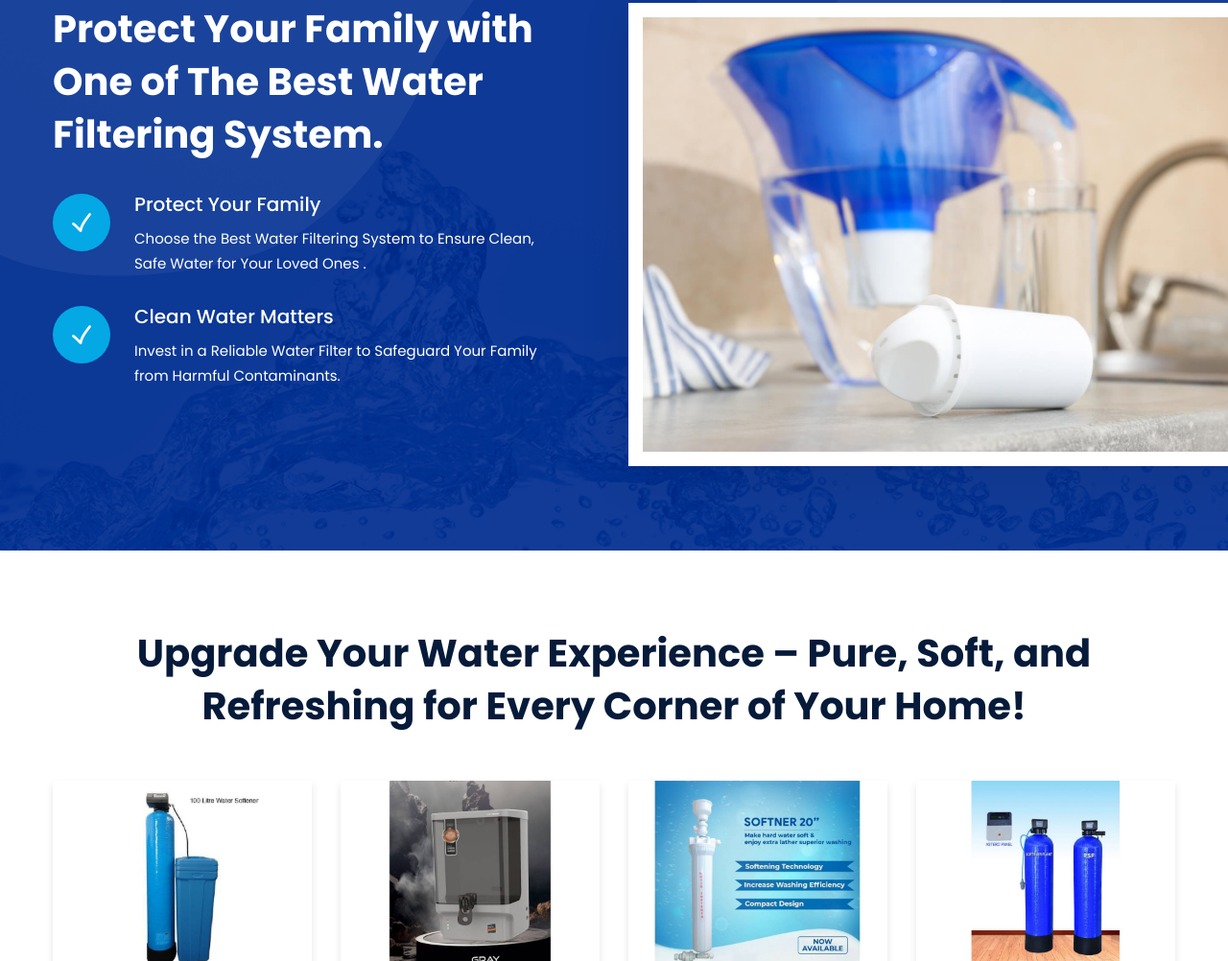
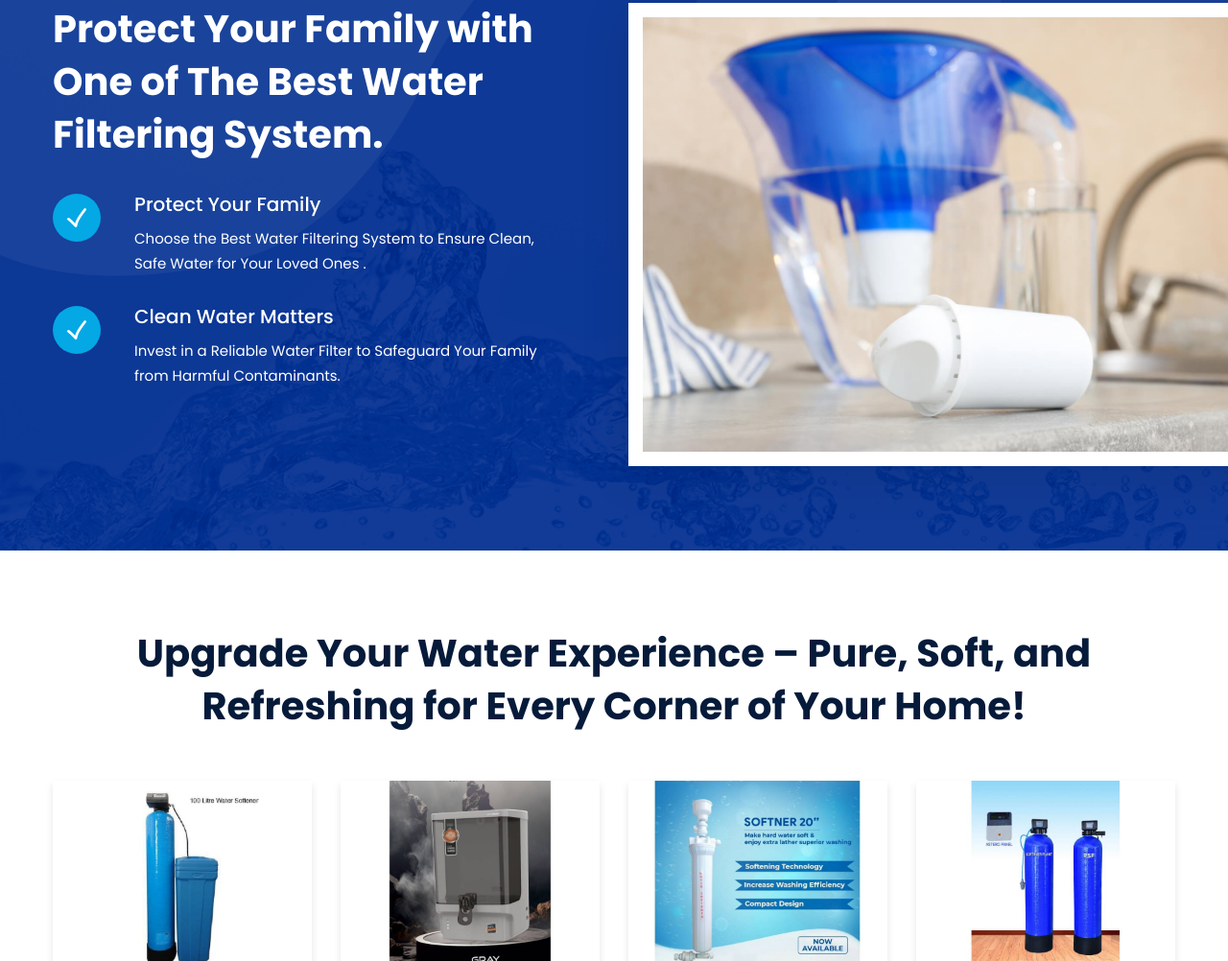
Before and after one commit to surewebdev/ScienceIntegra, a plain HTML site: page index.html in a window 1280 px wide. Shown: the part 3666-4668 px from the top of the page at 96% size. Drawn offline with nearby package versions, Linux system fonts and the light colour scheme; files whose address does not match are found by name.

Commit message:
Update style.css

```diff
--- a/assets/css/style.css
+++ b/assets/css/style.css
@@ -719,9 +719,9 @@ position: absolute;
 left: 0px;
 top: 4px;
 display: inline-block;
-width: 60px;
-height: 60px;
-line-height: 66px;
+width: 50px;
+height: 50px;
+line-height: 56px;
 text-align: center;
 font-size: 20px;
 color: #fff;
```
